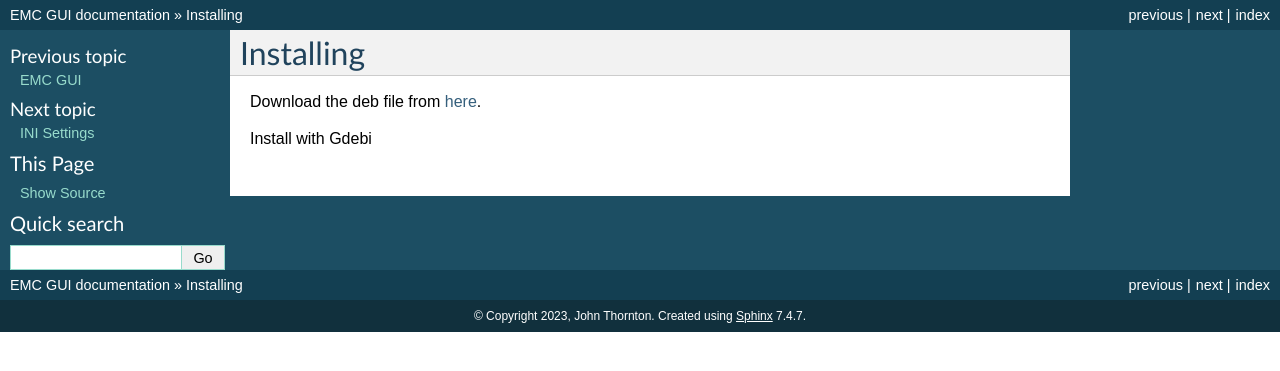
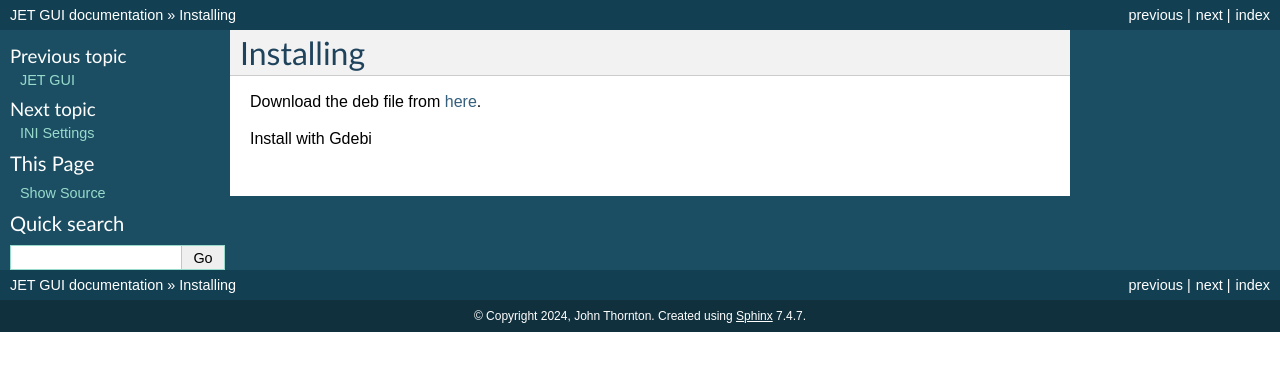
Before and after one commit to tlight9/jet, a Sphinx documentation site: the page built from docs/source/install.rst, in a window 1280 px wide. Shown: the top 371 px of the page. Built offline with Sphinx 7.4.7, drawn with Linux system fonts in a browser that asks for light colours; pages that are not in the unit, such as notebooks, are missing from menus.

Commit message:
update docs
Signed-off-by: John Thornton <dev@gnipsel.com>

```diff
--- a/docs/source/conf.py
+++ b/docs/source/conf.py
@@ -6,8 +6,8 @@
 # -- Project information -----------------------------------------------------
 # https://www.sphinx-doc.org/en/master/usage/configuration.html#project-information
 
-project = 'EMC GUI'
-copyright = '2023, John Thornton'
+project = 'JET GUI'
+copyright = '2024, John Thornton'
 author = 'John Thornton'
 
 # -- General configuration ---------------------------------------------------
--- a/docs/source/index.rst
+++ b/docs/source/index.rst
@@ -1,4 +1,4 @@
-EMC GUI
+JET GUI
 =======
 
 .. toctree::
--- a/docs/source/install.rst
+++ b/docs/source/install.rst
@@ -2,6 +2,6 @@
 ==========
 
 Download the deb file from
-`here <https://github.com/jethornton/emc-pyqt6/releases/download/0.0.1/emc_0.0.1_amd64.deb>`_.
+`here <https://github.com/jethornton/emc-pyqt6/releases/download/0.1.0/emc_0.1.0_amd64.deb>`_.
 
 Install with Gdebi
```
Also changed, not shown: other parts of docs/source/index.rst (+1 -0 lines).
